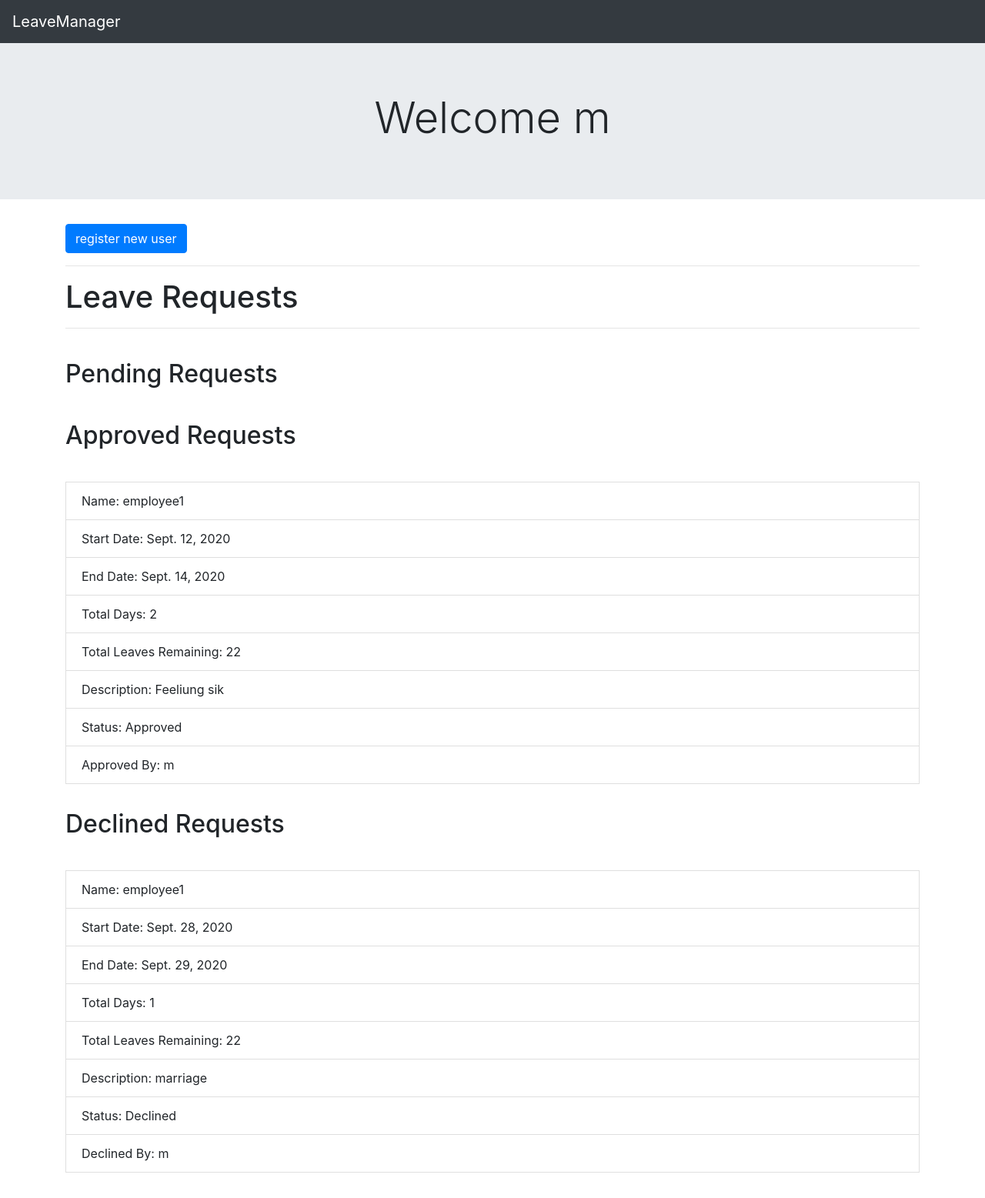
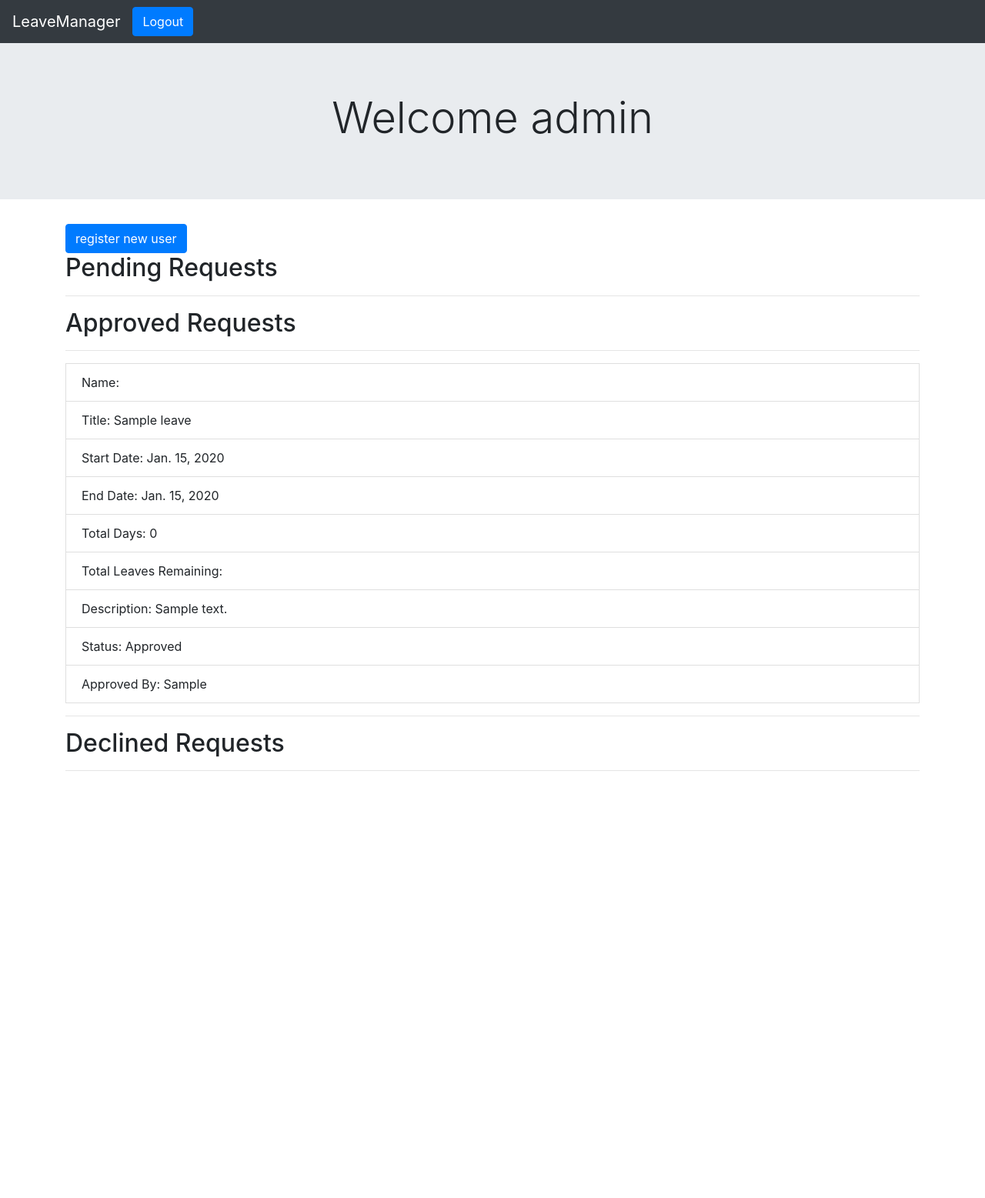
Before and after one commit to amanbaid99/leave_manager_django, a Django app: page /home/ in a window 1280 px wide. Shown: the whole page at 77% size. After the commit the page ends 1002 px from the top, so only its background shows below. Run offline with Django 3.2, Linux system fonts and the light colour scheme; a user stored in the database is signed in; data comes from the database, SQL or seed files in the repository; tables that the repository leaves empty hold one stand-in row (values such as "Sample post"); some libraries are stand-ins or nearby versions.

Commit message:
basic functionality working

```diff
--- a/leaveApp/forms.py
+++ b/leaveApp/forms.py
@@ -23,7 +23,7 @@ class leaveForm(forms.ModelForm):
 
     class Meta():
         model = Leave
-        fields = ('employee','start_date','end_date','description')
+        fields = ('title','employee','start_date','end_date','description')
         widgets = {
             'start_date': DateInput(attrs={'type': 'date'}),
             'end_date': DateInput(attrs={'type': 'date'}),
--- a/leaveApp/models.py
+++ b/leaveApp/models.py
@@ -1,6 +1,5 @@
 from django.db import models
 from django.core.validators import MinValueValidator, MaxValueValidator
-from django.utils import timezone
 import datetime
 from django.contrib import auth
 from django.conf import settings
@@ -17,9 +16,9 @@ class Employee(models.Model):
 
 class Leave(models.Model):
     employee=models.ForeignKey(Employee,on_delete=models.CASCADE,null=True,blank=True)
+    title=models.CharField(max_length=100,blank=True)
     start_date=models.DateField(auto_now_add=False)
     end_date=models.DateField(auto_now_add=False)
-    req_date=models.DateTimeField(default=datetime.datetime.now())
     total_days=models.IntegerField(blank=True,null=True)
     approved_by=models.CharField(max_length=100,null=True,blank=True)
     description=models.TextField(max_length=500,blank=True)
--- a/leaveApp/templates/leaveApp/home.html
+++ b/leaveApp/templates/leaveApp/home.html
@@ -4,17 +4,16 @@
 
 <div class="container">
     {% if user.is_anonymous %}
-        <h1>Login</h1>
-        <button class='btn btn-primary'>
-            <a href="{% url 'login' %}">login</a>
-        </button>
+        <h1>Please Login</h1>
+        <a href="{% url 'login' %}">
+            <button class='btn btn-primary'>
+                login
+            </button>
+            </a>
 
-    {% elif user.is_staff %}
-        <button class='btn btn-primary'>
-            <a href="{% url 'register' %}"></a>
-            register new user
-        </button>
-        <hr>
+
+    {% elif user.is_staff and not user.is_superuser %}
+
         <h1>Leave Requests</h1>
         <hr><br>
         <ul class="list-group">
@@ -24,6 +23,7 @@
             {% for leaves in leave_pending %}
 
                 <li class="list-group-item">Name: {{leaves.employee.user.username}}</li>
+                <li class="list-group-item">Title: {{leaves.title}}</li>
                 <li class="list-group-item">Start Date: {{leaves.start_date}}</li>
                 <li class="list-group-item">End Date: {{leaves.end_date}}</li>
                 <li class="list-group-item">Total Days: {{leaves.date_diff}}</li>
@@ -47,12 +47,47 @@
             <hr>
             {% endfor %}
 
+    {% elif user.is_superuser  %}
+        <button class='btn btn-primary'>
+            <a href="{% url 'register' %}"></a>
+            register new user
+        </button>
+        <h2>Pending Requests</h2>
+        <hr>
+         {% for leaves in leave_pending %}
 
-            <h2>Approved Requests</h2>
+            <li class="list-group-item">Name: {{leaves.employee.user.username}}</li>
+            <li class="list-group-item">Title: {{leaves.title}}</li>
+            <li class="list-group-item">Start Date: {{leaves.start_date}}</li>
+            <li class="list-group-item">End Date: {{leaves.end_date}}</li>
+            <li class="list-group-item">Total Days: {{leaves.date_diff}}</li>
+            <li class="list-group-item">Total Leaves Remaining: {{leaves.employee.no_of_leaves}}</li>
+            <li class="list-group-item">Description: {{leaves.description}}</li>
+            <li class="list-group-item">Status: {{leaves.approved}}</li>
+            <li class="list-group-item">
+
+                    <a href="{% url 'approve' leaves.id %}">
+                        <button type="button" class=" btn btn-success">
+                            Approve
+                        </button>
+                    </a>
+                    &nbsp;
+                    <a href="{% url 'decline' leaves.id %}">
+                        <button type="button" class=" btn btn-danger">
+                            Decline
+                        </button>
+                    </a>
+            </li>
+            <hr>
+            {% endfor %}
+
+
+        <h2>Approved Requests</h2>
             <hr>
             {% for leaves in leave_approved %}
 
                 <li class="list-group-item">Name: {{leaves.employee.user.username}}</li>
+                <li class="list-group-item">Title: {{leaves.title}}</li>
                 <li class="list-group-item">Start Date: {{leaves.start_date}}</li>
                 <li class="list-group-item">End Date: {{leaves.end_date}}</li>
                 <li class="list-group-item">Total Days: {{leaves.date_diff}}</li>
@@ -68,6 +103,7 @@
             {% for leaves in leave_declined %}
 
                 <li class="list-group-item">Name: {{leaves.employee.user.username}}</li>
+                <li class="list-group-item">Title: {{leaves.title}}</li>
                 <li class="list-group-item">Start Date: {{leaves.start_date}}</li>
                 <li class="list-group-item">End Date: {{leaves.end_date}}</li>
                 <li class="list-group-item">Total Days: {{leaves.date_diff}}</li>
@@ -95,6 +131,7 @@
             {% for leaves in leave_populate %}
 
             <li class="list-group-item">Name: {{leaves.employee.user.username}}</li>
+            <li class="list-group-item">Title: {{leaves.title}}</li>
             <li class="list-group-item">Start Date: {{leaves.start_date}}</li>
             <li class="list-group-item">End Date: {{leaves.end_date}}</li>
             <li class="list-group-item">Total Days: {{leaves.date_diff}}</li>
--- a/leaveApp/templates/leaveApp/main.html
+++ b/leaveApp/templates/leaveApp/main.html
@@ -17,6 +17,17 @@
       aria-controls="navbarNav" aria-expanded="false" aria-label="Toggle navigation">
       <span class="navbar-toggler-icon"></span>
     </button>
+    <div class="d-flex justify-content-end">
+    {% if user.is_anonymous %}
+    <a href="{% url 'login' %}">
+      <button class="btn btn-primary">Login</button>
+    </a>
+    {% else %}
+    <a href="{% url 'logout' %}">
+      <button class="btn btn-primary">Logout</button>
+    </a>
+    {% endif %}
+  </div>
   </nav>
   <div class="jumbotron jumbotron-fluid">
     <div class="container">
--- a/leaveApp/urls.py
+++ b/leaveApp/urls.py
@@ -7,6 +7,7 @@ urlpatterns=[
     path('',views.home,name='home'),
     path('home/',views.home,name='home'),
     path('login/',auth_views.LoginView.as_view(template_name='leaveApp/login.html'),name='login'),
+    path('logout/',auth_views.LogoutView.as_view(next_page='login'),name='logout'),
     path('register/',views.register,name='register'),
     path('leave/',views.applyforleave,name='leave'),
     path('approve/<int:pk>/',views.approve,name='approve'),
--- a/leaveApp/views.py
+++ b/leaveApp/views.py
@@ -10,12 +10,13 @@ from django.contrib.auth.decorators import login_required
 from django.http import HttpResponsePermanentRedirect
 
 
+
 def home(request):
 
     #general data
+    emp=None
     user=request.user
-    emp=None
-    if user.is_superuser:
+    if user.is_superuser or user.is_anonymous:
         pass
     else:
         emp=Employee.objects.get(user=user)
```
Also changed, not shown: leaveApp/templates/leaveApp/leave.html (+14 -4 lines), db.sqlite3, leaveApp/migrations/0025_auto_20200909_1140.py (added), leaveApp/migrations/0026_auto_20200909_1141.py (added), 1 other file.
